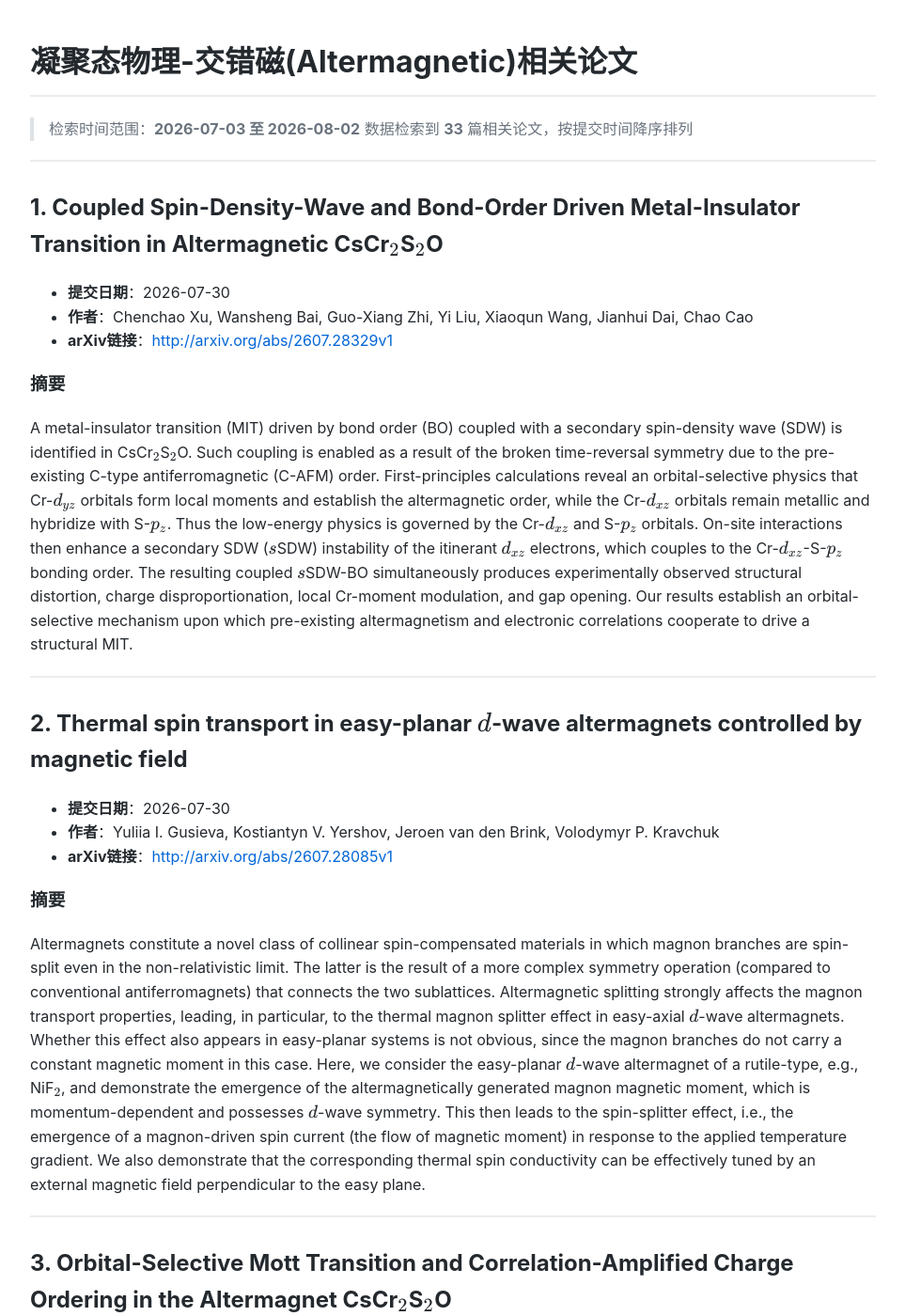
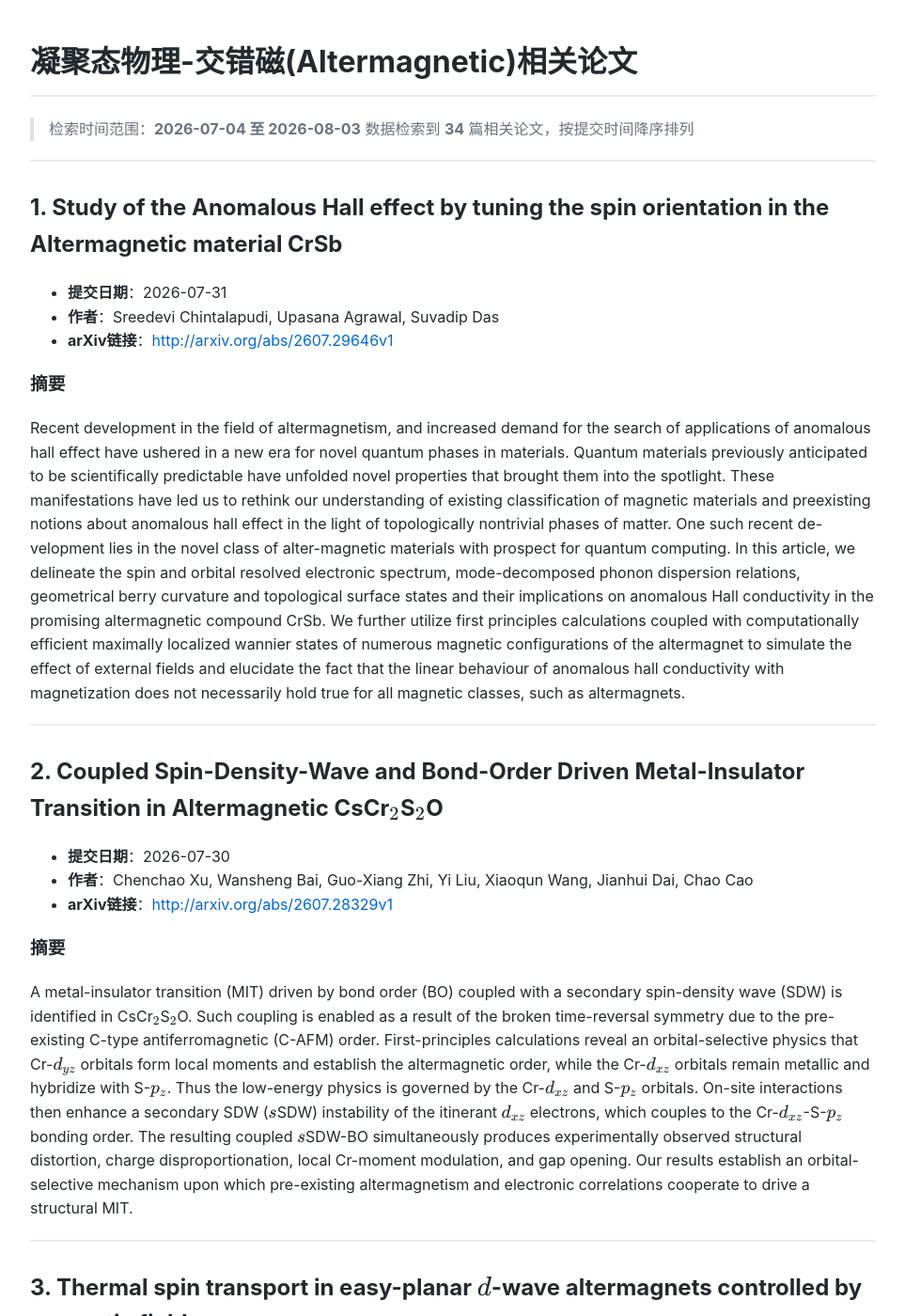
Before and after one commit to yangke25491/daily-arxiv-altermagnetic, a Jekyll site: the page built from index.md, in a window 1280 px wide and 1400 px high. Shown: the whole window at 94% size, without its empty margins (158-1121 px from the left). Built offline with Jekyll 4.4.1, drawn with Linux system fonts in a browser that asks for light colours; some of the changed text lies outside the part shown.

Commit message:
Automated update: arXiv papers

```diff
--- a/index.md
+++ b/index.md
@@ -5,12 +5,23 @@ title: 交错磁论文
 
 # 凝聚态物理-交错磁(Altermagnetic)相关论文
 
-> 检索时间范围：**2026-07-03 至 2026-08-02**
-> 数据检索到 **33** 篇相关论文，按提交时间降序排列
+> 检索时间范围：**2026-07-04 至 2026-08-03**
+> 数据检索到 **34** 篇相关论文，按提交时间降序排列
 
 ---
 
-## 1. Coupled Spin-Density-Wave and Bond-Order Driven Metal-Insulator Transition in Altermagnetic CsCr${}\_2$S${}\_2$O
+## 1. Study of the Anomalous Hall effect by tuning the spin orientation in the Altermagnetic material CrSb
+
+- **提交日期**：2026-07-31
+- **作者**：Sreedevi Chintalapudi, Upasana Agrawal, Suvadip Das
+- **arXiv链接**：[http://arxiv.org/abs/2607.29646v1](http://arxiv.org/abs/2607.29646v1)
+
+### 摘要
+Recent development in the field of altermagnetism, and increased demand for the search of applications of anomalous hall effect have ushered in a new era for novel quantum phases in materials. Quantum materials previously anticipated to be scientifically predictable have unfolded novel properties that brought them into the spotlight. These manifestations have led us to rethink our understanding of existing classification of magnetic materials and preexisting notions about anomalous hall effect in the light of topologically nontrivial phases of matter. One such recent de- velopment lies in the novel class of alter-magnetic materials with prospect for quantum computing. In this article, we delineate the spin and orbital resolved electronic spectrum, mode-decomposed phonon dispersion relations, geometrical berry curvature and topological surface states and their implications on anomalous Hall conductivity in the promising altermagnetic compound CrSb. We further utilize first principles calculations coupled with computationally efficient maximally localized wannier states of numerous magnetic configurations of the altermagnet to simulate the effect of external fields and elucidate the fact that the linear behaviour of anomalous hall conductivity with magnetization does not necessarily hold true for all magnetic classes, such as altermagnets.
+
+---
+
+## 2. Coupled Spin-Density-Wave and Bond-Order Driven Metal-Insulator Transition in Altermagnetic CsCr${}\_2$S${}\_2$O
 
 - **提交日期**：2026-07-30
 - **作者**：Chenchao Xu, Wansheng Bai, Guo-Xiang Zhi, Yi Liu, Xiaoqun Wang, Jianhui Dai, Chao Cao
@@ -329,7 +340,7 @@ Altermagnetic order gives rise to momentum-dependent spin splitting of electroni
 
 ---
 
-## 30. Anisotropic vacancy-induced magnetization textures in altermagnets
+## 31. Anisotropic vacancy-induced magnetization textures in altermagnets
 
 - **提交日期**：2026-07-08
 - **作者**：Ruben Burkard, Mathias S. Scheurer, Urban F. P. Seifert
@@ -362,7 +373,7 @@ Parity-protected superconducting qubits offer intrinsically long coherence, but
 
 ---
 
-## 33. Josephson effects in the spin-triplet superconductor/altermagnet/spin-triplet superconductor junctions: the detection of the intrinsic $\bf{d}$-vector
+## 34. Josephson effects in the spin-triplet superconductor/altermagnet/spin-triplet superconductor junctions: the detection of the intrinsic $\bf{d}$-vector
 
 - **提交日期**：2026-07-04
 - **作者**：Ya-Ting Han, Li-Juan Chen, Wen-Ting Liu, Qiang Cheng, Qing-Feng Sun
```
Also changed, not shown: other parts of index.md (+30 -30 lines).
